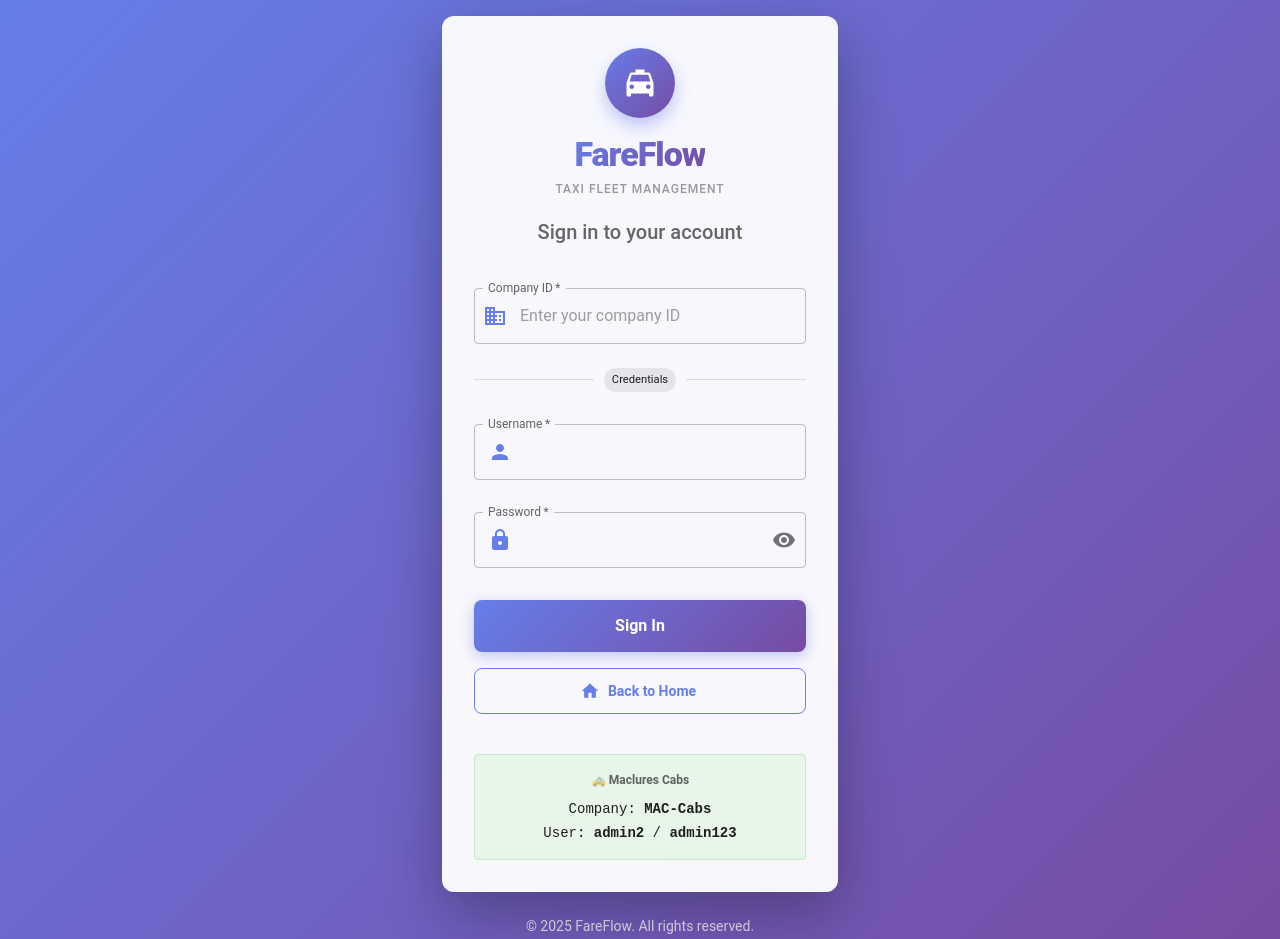
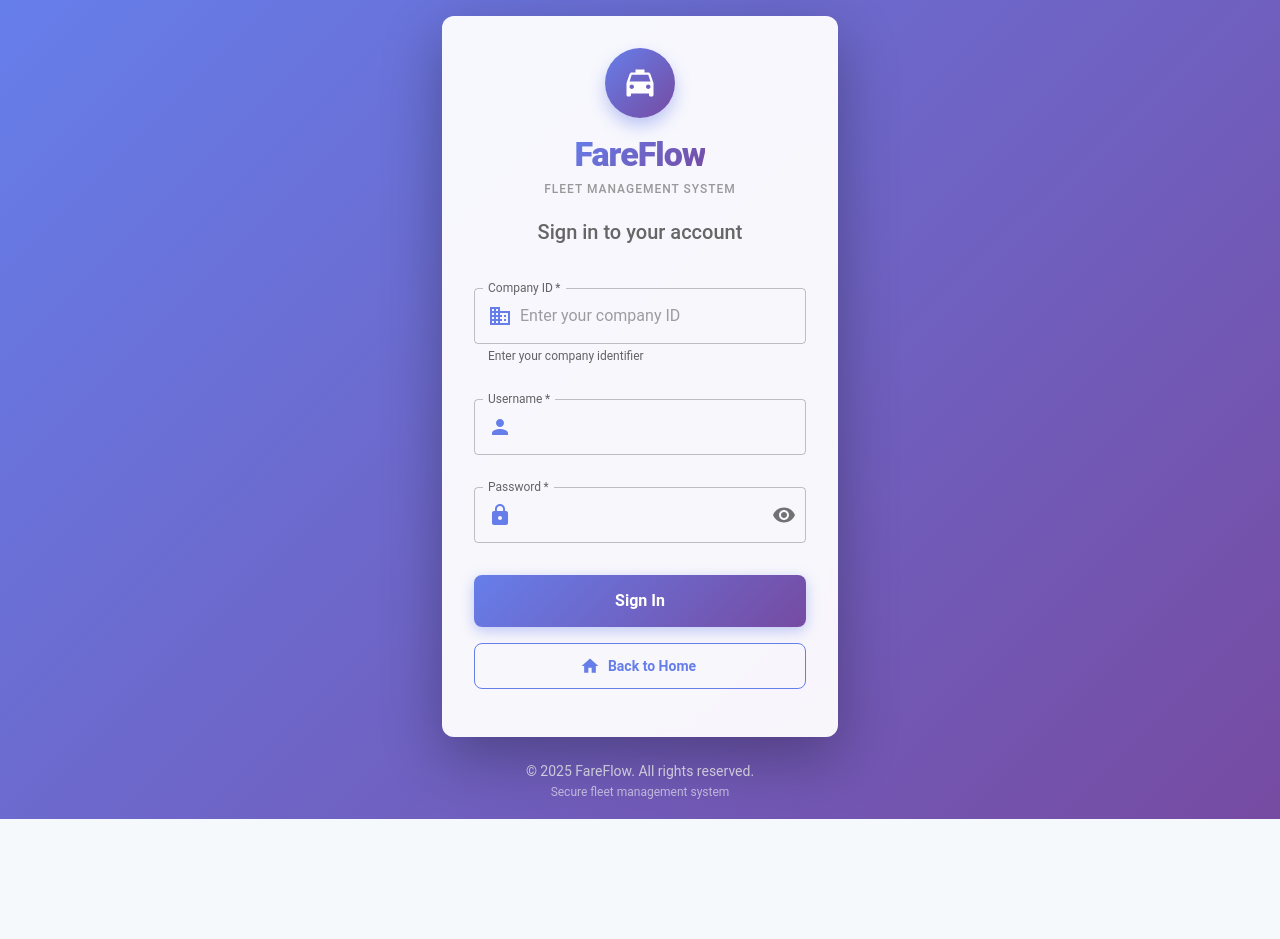
Before and after one commit to rone-apps/fleet-manager-app, a Next.js app: page /signin in a window 1280 px wide. Shown: the top 939 px of the page. After the commit the page ends 819 px from the top, so only its background shows below. Built offline with nearby package versions, Linux system fonts and the light colour scheme.

Commit message:
Fixed stuff

```diff
--- a/app/signin/page.js
+++ b/app/signin/page.js
@@ -11,9 +11,7 @@ import {
   Paper,
   InputAdornment,
   IconButton,
-  Autocomplete,
-  Divider,
-  Chip
+  CircularProgress,
 } from "@mui/material";
 import {
   Visibility,
@@ -26,7 +24,7 @@ import {
 } from "@mui/icons-material";
 import { createTheme, ThemeProvider } from "@mui/material/styles";
 import { useRouter } from "next/navigation";
-import { API_BASE_URL } from '../lib/api';
+import { loginRequest, healthCheck } from '../lib/api';
 
 const theme = createTheme({
   palette: {
@@ -40,20 +38,8 @@ const theme = createTheme({
   },
 });
 
-// Known companies - maps company ID to display name and database schema
-// The schema is the actual MySQL database name that will be used
-const KNOWN_COMPANIES = [
-  { id: 'MAC-Cabs', name: 'Maclures Cabs', schema: 'fareflow' },
-  { id: 'BONNY-Taxi', name: "Bonny's Taxi", schema: 'fareflow_bonny' },
-  { id: 'demo', name: 'Demo Company', schema: 'demo' },
-  { id: 'yellowcab', name: 'Yellow Cab Co.', schema: 'yellowcab' },
-  { id: 'citytaxi', name: 'City Taxi Services', schema: 'citytaxi' },
-  { id: 'metrocab', name: 'Metro Cab LLC', schema: 'metrocab' },
-];
-
 export default function SignInPage() {
   const [companyId, setCompanyId] = useState("");
-  const [companyInput, setCompanyInput] = useState("");
   const [username, setUsername] = useState("");
   const [password, setPassword] = useState("");
   const [showPassword, setShowPassword] = useState(false);
@@ -86,38 +72,25 @@ export default function SignInPage() {
     }
 
     try {
-      // Find the matching company to get the schema name
-      const matchedCompany = KNOWN_COMPANIES.find(
-        c => c.id.toLowerCase() === companyId.toLowerCase() ||
-             c.name.toLowerCase() === companyId.toLowerCase()
-      );
+      // Optional: Check if backend is reachable
+      // Comment this out if you don't want the health check delay
+      const isHealthy = await healthCheck(companyId);
+      if (!isHealthy) {
+        setError("Invalid company ID, username, or password");
+        setLoading(false);
+        return;
+      }
 
-      // Use schema name if company is known, otherwise use companyId as schema
-      const schemaName = matchedCompany ? matchedCompany.schema : companyId.toLowerCase().replace(/[^a-z0-9_]/g, '');
-      const displayName = matchedCompany ? matchedCompany.name : companyId;
-      const tenantId = matchedCompany ? matchedCompany.id : companyId;
-
-      const response = await fetch(`${API_BASE_URL}/auth/login`, {
-        method: "POST",
-        headers: {
-          "Content-Type": "application/json",
-          "X-Tenant-ID": schemaName, // Send schema name in header for DB switching
-        },
-        body: JSON.stringify({
-          username,
-          password,
-          tenantId: schemaName // Schema name for DB
-        }),
-      });
+      // Attempt login with the specific company's backend
+      const response = await loginRequest(companyId, username, password);
 
       if (response.ok) {
         const data = await response.json();
 
         // Store authentication data in localStorage
         localStorage.setItem("token", data.token);
-        localStorage.setItem("tenantId", tenantId); // Store original company ID
-        localStorage.setItem("tenantSchema", schemaName); // Store schema name
-        localStorage.setItem("tenantName", data.tenantName || displayName);
+        localStorage.setItem("companyId", companyId.toLowerCase().trim());
+        localStorage.setItem("tenantName", data.tenantName || companyId);
         localStorage.setItem("user", JSON.stringify({
           userId: data.userId,
           username: data.username,
@@ -126,30 +99,31 @@ export default function SignInPage() {
           lastName: data.lastName,
           role: data.role,
           driverId: data.driverId,
-          tenantId: tenantId,
-          tenantSchema: schemaName
+          companyId: companyId.toLowerCase().trim(),
         }));
 
-        // Also set token and tenant in cookie for middleware (expires in 24 hours)
+        // Also set token and company in cookie for middleware (expires in 24 hours)
         document.cookie = `token=${data.token}; path=/; max-age=86400; SameSite=Strict`;
-        document.cookie = `tenantId=${schemaName}; path=/; max-age=86400; SameSite=Strict`;
+        document.cookie = `companyId=${companyId.toLowerCase().trim()}; path=/; max-age=86400; SameSite=Strict`;
 
         // Use replace to prevent back button from returning to signin
         window.location.replace("/");
       } else {
-        const errorData = await response.json().catch(() => ({}));
-        setError(errorData.message || "Invalid company, username or password");
+        // Use a generic error message to not expose which companies exist
+        setError("Invalid company ID, username, or password");
       }
     } catch (err) {
       console.error("Login error:", err);
+      // Generic error message
+      if (err.message.includes('service unavailable') || err.message.includes('Unable to connect')) {
+        setError("Invalid company ID, username, or password");
+      } else {
         setError("Unable to connect to server. Please try again.");
+      }
     } finally {
       setLoading(false);
     }
   };
-
-  // Find matching company for autocomplete
-  const selectedCompany = KNOWN_COMPANIES.find(c => c.id === companyId);
 
   return (
     <ThemeProvider theme={theme}>
@@ -220,7 +194,7 @@ export default function SignInPage() {
                 letterSpacing: '1px'
               }}
             >
-              TAXI FLEET MANAGEMENT
+              FLEET MANAGEMENT SYSTEM
             </Typography>
 
             <Typography
@@ -241,81 +215,28 @@ export default function SignInPage() {
             {/* Sign In Form */}
             <Box component="form" onSubmit={handleSubmit} sx={{ width: "100%" }}>
               {/* Company ID Field */}
-              <Autocomplete
-                freeSolo
-                options={KNOWN_COMPANIES}
-                getOptionLabel={(option) =>
-                  typeof option === 'string' ? option : option.name
-                }
-                value={selectedCompany || null}
-                inputValue={companyInput}
-                onInputChange={(event, newInputValue) => {
-                  setCompanyInput(newInputValue);
-                  // If it matches a known company, use its ID
-                  const match = KNOWN_COMPANIES.find(
-                    c => c.name.toLowerCase() === newInputValue.toLowerCase() ||
-                         c.id.toLowerCase() === newInputValue.toLowerCase()
-                  );
-                  setCompanyId(match ? match.id : newInputValue);
-                }}
-                onChange={(event, newValue) => {
-                  if (typeof newValue === 'string') {
-                    setCompanyId(newValue);
-                    setCompanyInput(newValue);
-                  } else if (newValue) {
-                    setCompanyId(newValue.id);
-                    setCompanyInput(newValue.name);
-                  } else {
-                    setCompanyId('');
-                    setCompanyInput('');
-                  }
-                }}
-                renderInput={(params) => (
               <TextField
-                    {...params}
                 margin="normal"
                 required
                 fullWidth
+                id="companyId"
                 label="Company ID"
+                name="companyId"
+                autoComplete="organization"
                 placeholder="Enter your company ID"
+                value={companyId}
+                onChange={(e) => setCompanyId(e.target.value)}
                 disabled={loading}
+                helperText="Enter your company identifier"
                 InputProps={{
-                      ...params.InputProps,
                   startAdornment: (
-                        <>
                     <InputAdornment position="start">
                       <Business sx={{ color: "#667eea" }} />
                     </InputAdornment>
-                          {params.InputProps.startAdornment}
-                        </>
                   ),
                 }}
+                sx={{ mb: 2 }}
               />
-                )}
-                renderOption={(props, option) => {
-                  const { key, ...otherProps } = props;
-                  return (
-                    <li key={key} {...otherProps}>
-                      <Box sx={{ display: 'flex', alignItems: 'center', gap: 1 }}>
-                        <Business sx={{ color: '#667eea', fontSize: 20 }} />
-                        <Box>
-                          <Typography variant="body2" sx={{ fontWeight: 600 }}>
-                            {option.name}
-                          </Typography>
-                          <Typography variant="caption" sx={{ color: '#999' }}>
-                            ID: {option.id}
-                          </Typography>
-                        </Box>
-                      </Box>
-                    </li>
-                  );
-                }}
-                sx={{ mb: 1 }}
-              />
-
-              <Divider sx={{ my: 2 }}>
-                <Chip label="Credentials" size="small" sx={{ fontSize: '0.7rem' }} />
-              </Divider>
 
               <TextField
                 margin="normal"
@@ -391,7 +312,14 @@ export default function SignInPage() {
                   "&:disabled": { backgroundColor: "#ccc" },
                 }}
               >
-                {loading ? "Signing in..." : "Sign In"}
+                {loading ? (
+                  <Box sx={{ display: 'flex', alignItems: 'center', gap: 1 }}>
+                    <CircularProgress size={20} color="inherit" />
+                    <span>Signing in...</span>
+                  </Box>
+                ) : (
+                  "Sign In"
+                )}
               </Button>
 
               {/* Back to Home Button */}
@@ -416,28 +344,6 @@ export default function SignInPage() {
               >
                 Back to Home
               </Button>
-
-              {/* Account Info */}
-              <Box
-                sx={{
-                  mt: 3,
-                  p: 2,
-                  backgroundColor: "#e8f5e9",
-                  borderRadius: 1,
-                  textAlign: "center",
-                  border: '1px solid #c8e6c9'
-                }}
-              >
-                <Typography variant="caption" color="textSecondary" sx={{ display: "block", mb: 1, fontWeight: 600 }}>
-                  🚕 Maclures Cabs
-                </Typography>
-                <Typography variant="body2" sx={{ fontFamily: "monospace", mb: 0.5 }}>
-                  Company: <strong>MAC-Cabs</strong>
-                </Typography>
-                <Typography variant="body2" sx={{ fontFamily: "monospace" }}>
-                  User: <strong>admin2</strong> / <strong>admin123</strong>
-                </Typography>
-              </Box>
             </Box>
           </Paper>
 
@@ -447,7 +353,7 @@ export default function SignInPage() {
               © 2025 FareFlow. All rights reserved.
             </Typography>
             <Typography variant="caption" sx={{ color: 'rgba(255,255,255,0.6)' }}>
-              Secure multi-tenant taxi fleet management
+              Secure fleet management system
             </Typography>
           </Box>
         </Container>
```
Also changed, not shown: app/lib/api.js, 1 other file (tests, documents, lock files or other folders). Lines whose indentation alone changed are shown as unchanged.
